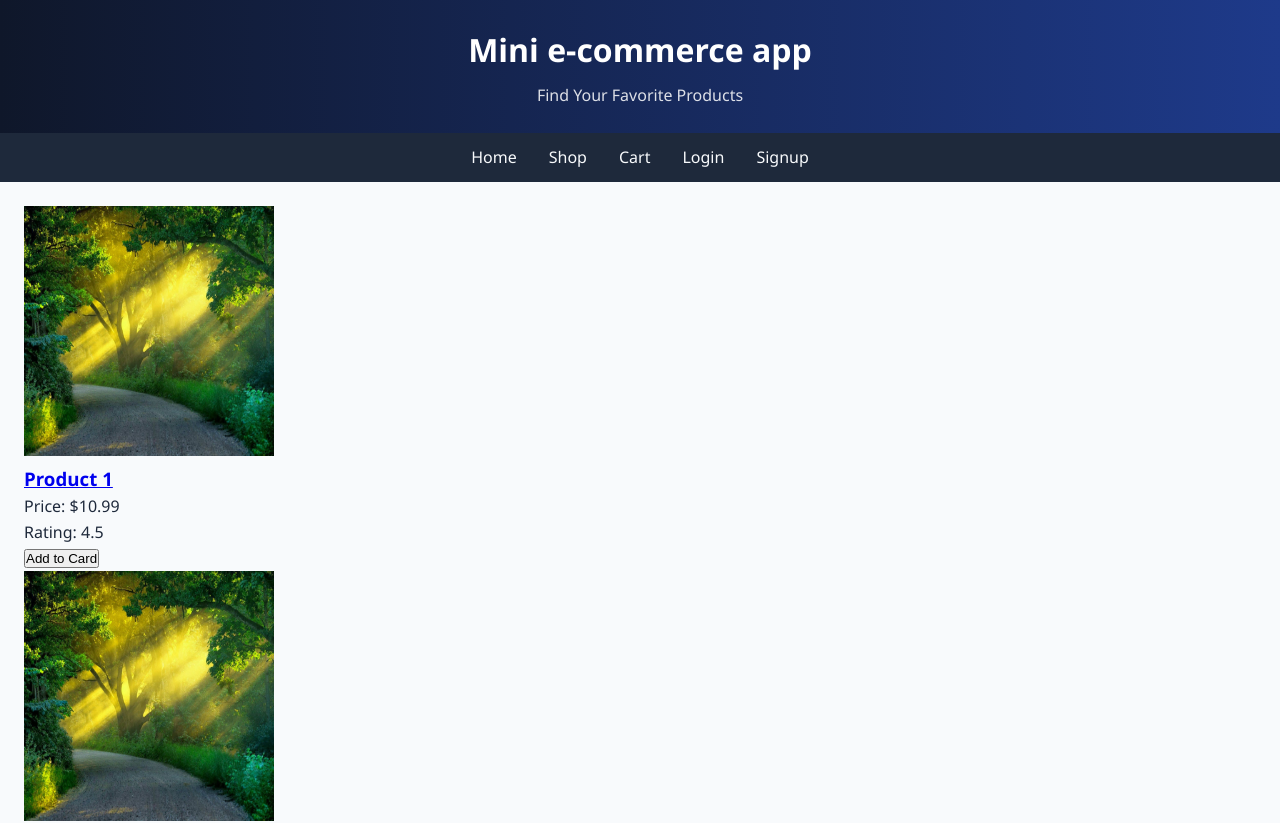
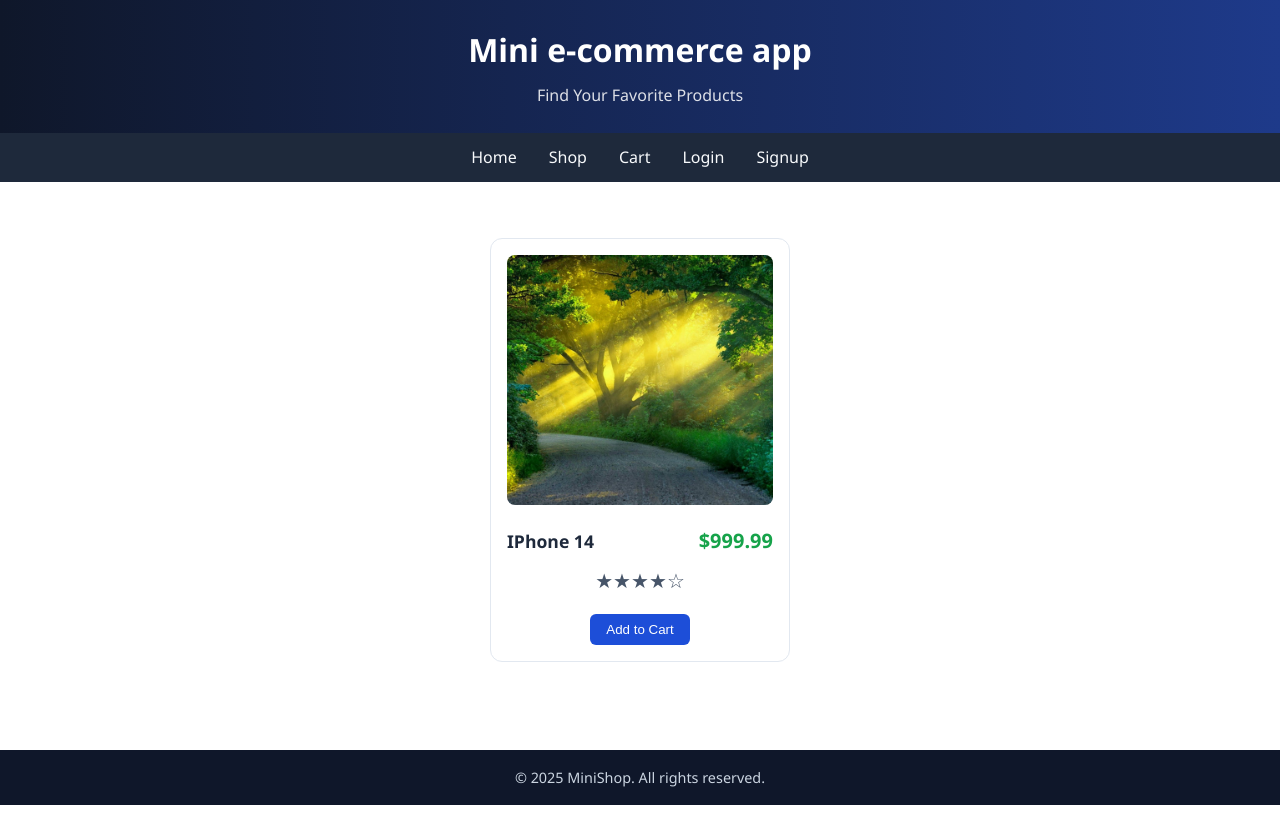
Before and after one commit to sharfrasaqsan/react-mini-ecommerce-app, a React (Create React App) app: page / in a window 1280 px wide. Shown: the top 823 px of the page. Built offline with nearby package versions, Linux system fonts and the light colour scheme; data requests are answered from the project's data file.

Commit message:
rating start, styles of product card and list

```diff
--- a/src/App.css
+++ b/src/App.css
@@ -6,7 +6,7 @@
 
 body {
   font-family: "Segoe UI", sans-serif;
-  background-color: #f8fafc;
+  /* background-color: #f8fafc; */
   color: #1e293b;
   line-height: 1.6;
 }
--- a/src/components/ProductCard.js
+++ b/src/components/ProductCard.js
@@ -1,21 +1,40 @@
 import { Link } from "react-router-dom";
+import "../styles/ProductCard.css";
 
 const ProductCard = ({ product }) => {
+  // Helper function to convert rating to stars
+  const renderStars = (rating) => {
+    const stars = [];
+    const fullStars = Math.floor(rating);
+    const halfStar = rating % 1 >= 0.5;
+
+    for (let i = 0; i < fullStars; i++) {
+      stars.push(<span key={`full-${i}`}>★</span>);
+    }
+
+    if (halfStar) {
+      stars.push(<span key="half">☆</span>);
+    }
+
+    while (stars.length < 5) {
+      stars.push(<span key={`empty-${stars.length}`}>☆</span>);
+    }
+
+    return stars;
+  };
+
   return (
-    <div>
+    <div className="product-card">
       <>
         <Link to={`/product/${product.id}`}>
-          <img
-            src={product.image}
-            alt={product.name}
-            style={{ width: "250px", height: "250px" }}
-          />
-          <h3>{product.name}</h3>
+          <img src={product.image} alt={product.name} />
+          <div className="name-price-row">
+            <h3>{product.name}</h3>
+            <p className="price">${product.price}</p>
+          </div>
         </Link>
-
-        <p>Price: ${product.price}</p>
-        <p>Rating: {product.rating}</p>
-        <button>Add to Card</button>
+        <p className="stars">{renderStars(product.rating)}</p>
+        <button>Add to Cart</button>
       </>
     </div>
   );
--- a/src/components/ProductList.js
+++ b/src/components/ProductList.js
@@ -3,7 +3,7 @@ import "../styles/ProductList.css";
 
 const ProductList = ({ products }) => {
   return (
-    <div>
+    <div className="product-grid">
       {products.map((i) => (
         <ProductCard key={i.id} product={i} />
       ))}
--- a/src/data/db.json
+++ b/src/data/db.json
@@ -2,42 +2,21 @@
   "products": [
     {
       "id": "1",
-      "name": "Product 1",
+      "name": "IPhone 14 ",
       "date": "2022-01-01",
-      "description": "Description for Product 1",
+      "brand": "Apple",
+      "price": 999.99,
+      "rating": 4.5,
+      "storage": "128GB",
+      "ram": "6GB",
+      "camera": "12MP + 48MP",
+      "battery": "3279mAh",
       "available": true,
-      "instock": 100,
-      "category": "Category A",
-      "rating": 4.5,
-      "tags": ["tag1", "tag2"],
-      "price": 10.99,
-      "image": "/images/test.jpg"
-    },
-    {
-      "id": "2",
-      "name": "Product 2",
-      "date": "2022-02-01",
-      "description": "Description for Product 2",
-      "available": false,
       "instock": 50,
-      "category": "Category B",
-      "rating": 3.8,
-      "tags": ["tag3", "tag4"],
-      "price": 19.99,
-      "image": "/images/test.jpg"
-    },
-    {
-      "id": "3",
-      "name": "Product 3",
-      "date": "2022-03-01",
-      "description": "Description for Product 3",
-      "available": true,
-      "instock": 0,
-      "category": "Category A",
-      "rating": 4.0,
-      "tags": ["tag1", "tag5"],
-      "price": 15.49,
-      "image": "/images/test.jpg"
+      "category": "Smartphones",
+      "description": "The latest iPhone with advanced features and stunning design.",
+      "image": "/images/test.jpg",
+      "tags": ["smartphone", "apple", "iphone"]
     }
   ]
 }
--- /dev/null
+++ b/src/styles/ProductCard.css
@@ -0,0 +1,77 @@
+.product-card {
+  background: #ffffff;
+  border: 1px solid #e2e8f0;
+  border-radius: 12px;
+  padding: 1rem;
+  text-align: center;
+  width: 100%;
+  max-width: 300px;
+  transition: box-shadow 0.3s ease;
+}
+
+.product-card img {
+  border-radius: 8px;
+  object-fit: cover;
+  width: 100%;
+  height: 250px;
+}
+
+.product-card h3 {
+  margin: 0.75rem 0 0.5rem;
+  font-size: 1.1rem;
+  color: #1e293b;
+}
+
+.product-card p {
+  margin: 0.3rem 0;
+  color: #475569;
+}
+
+.product-card button {
+  margin-top: 0.75rem;
+  padding: 0.5rem 1rem;
+  background-color: #1d4ed8;
+  color: #fff;
+  border: none;
+  border-radius: 6px;
+  cursor: pointer;
+  transition: background 0.3s ease;
+}
+
+.product-card button:hover {
+  background-color: #2563eb;
+}
+
+.product-card:hover {
+  box-shadow: 0 0 10px rgba(0, 0, 0, 0.08);
+}
+
+.stars {
+  color: #facc15; /* yellow-400 */
+  font-size: 1.25rem;
+}
+
+.name-price-row {
+  display: flex;
+  justify-content: space-between;
+  align-items: center;
+  margin: 0.75rem 0 0.5rem;
+}
+
+.name-price-row h3 {
+  font-size: 1.1rem;
+  color: #1e293b;
+  margin: 0;
+}
+
+.name-price-row .price {
+  font-size: 1.25rem;
+  font-weight: 600;
+  color: #16a34a;
+  margin: 0;
+}
+
+.product-card a {
+  text-decoration: none;
+  color: inherit;
+}
--- a/src/styles/ProductList.css
+++ b/src/styles/ProductList.css
@@ -0,0 +1,7 @@
+.product-grid {
+  display: grid;
+  grid-template-columns: repeat(auto-fit, minmax(300px, 1fr));
+  gap: 1.5rem;
+  padding: 2rem;
+  justify-items: center;
+}
```
